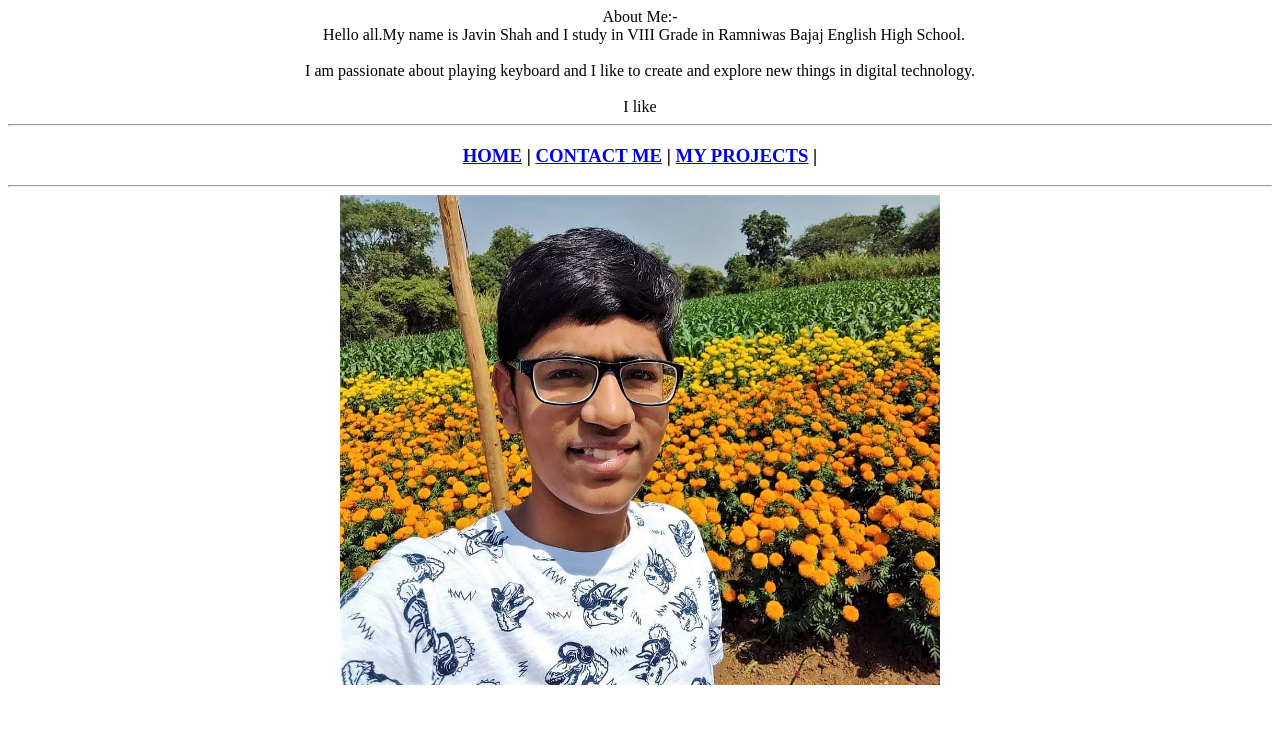
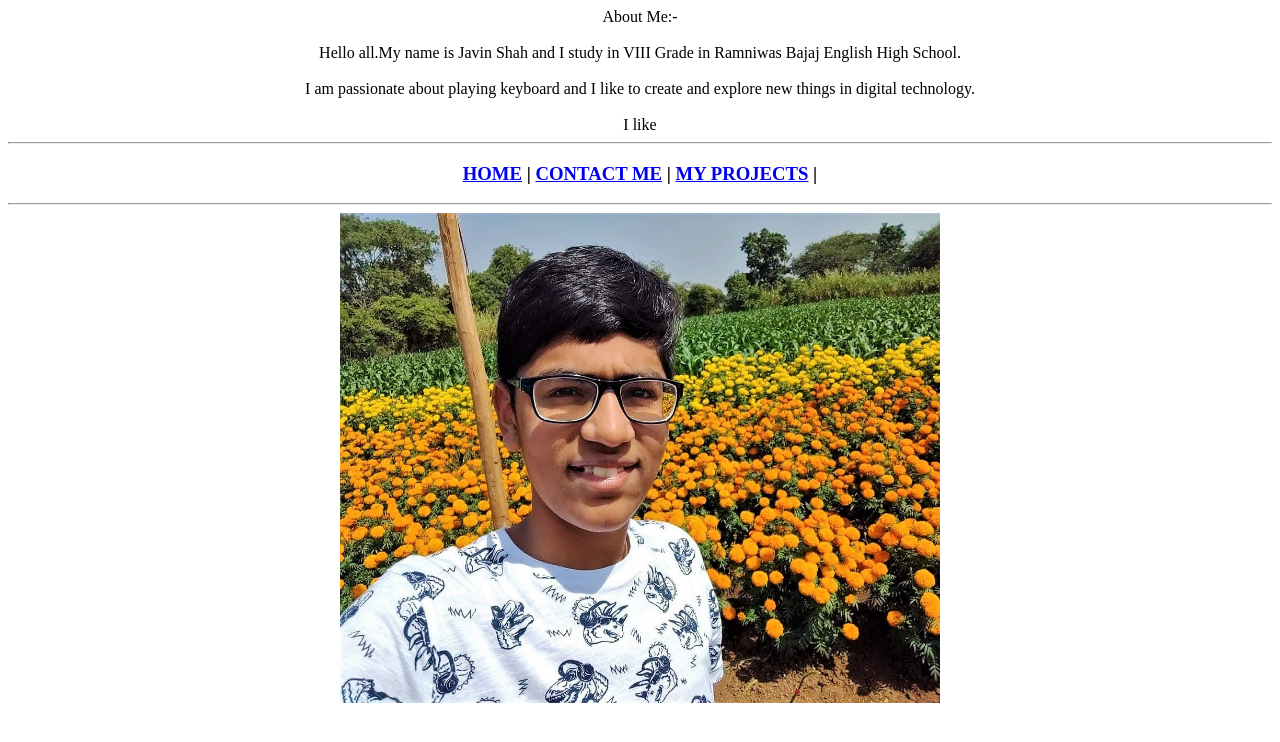
Before and after one commit to javinshah/javinshah.github.io, a plain HTML site: page about-me.html in a window 1280 px wide. Drawn offline with Linux system fonts and the light colour scheme.

Commit message:
info [br tag]

```diff
--- a/about-me.html
+++ b/about-me.html
@@ -7,7 +7,7 @@
         <header>
             About Me:-
         </header>
-        &nbsp;  Hello all.My name is Javin Shah and I study in VIII Grade in Ramniwas Bajaj English High School.
+        &nbsp; <br> Hello all.My name is Javin Shah and I study in VIII Grade in Ramniwas Bajaj English High School.
         <br>
         &nbsp; <br>
         I am passionate about playing keyboard and I like to create and explore new things in digital technology.
```
